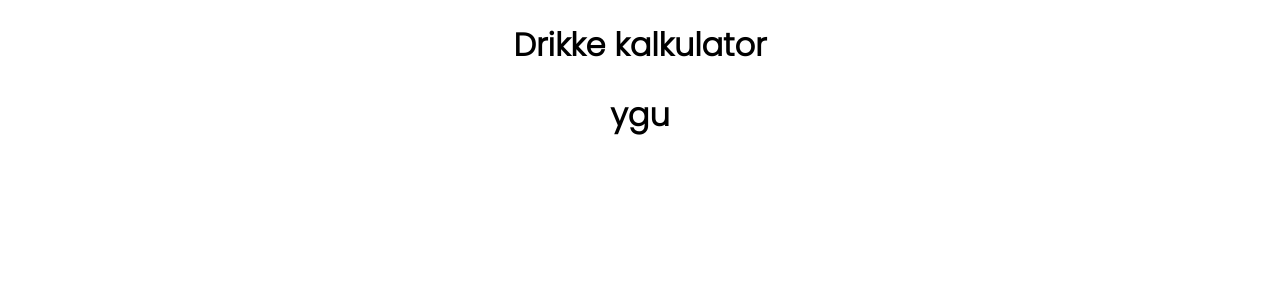
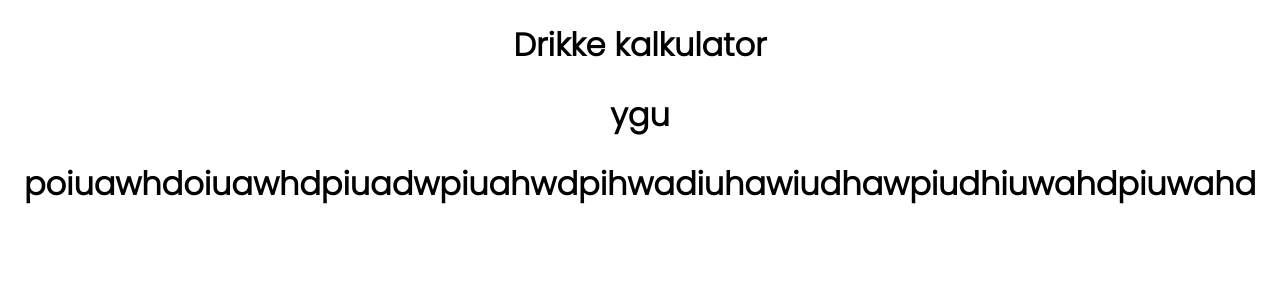
Before and after one commit to alexsmest/DrikkeKalkulatoren, a React (Create React App) app in the folder drikke-kalkulator/: page / in a window 1280 px wide. Shown: the top 300 px of the page. Built offline with nearby package versions, Linux system fonts and the light colour scheme.

Commit message:
Update App.js

```diff
--- a/drikke-kalkulator/src/App.js
+++ b/drikke-kalkulator/src/App.js
@@ -6,6 +6,7 @@ function App() {
     <div className='main'>
       <Header name="Drikke kalkulator"/>
       <h1 className="">ygu</h1>
+      <h1>poiuawhdoiuawhdpiuadwpiuahwdpihwadiuhawiudhawpiudhiuwahdpiuwahd</h1>
     </div>
   );
 }
```
